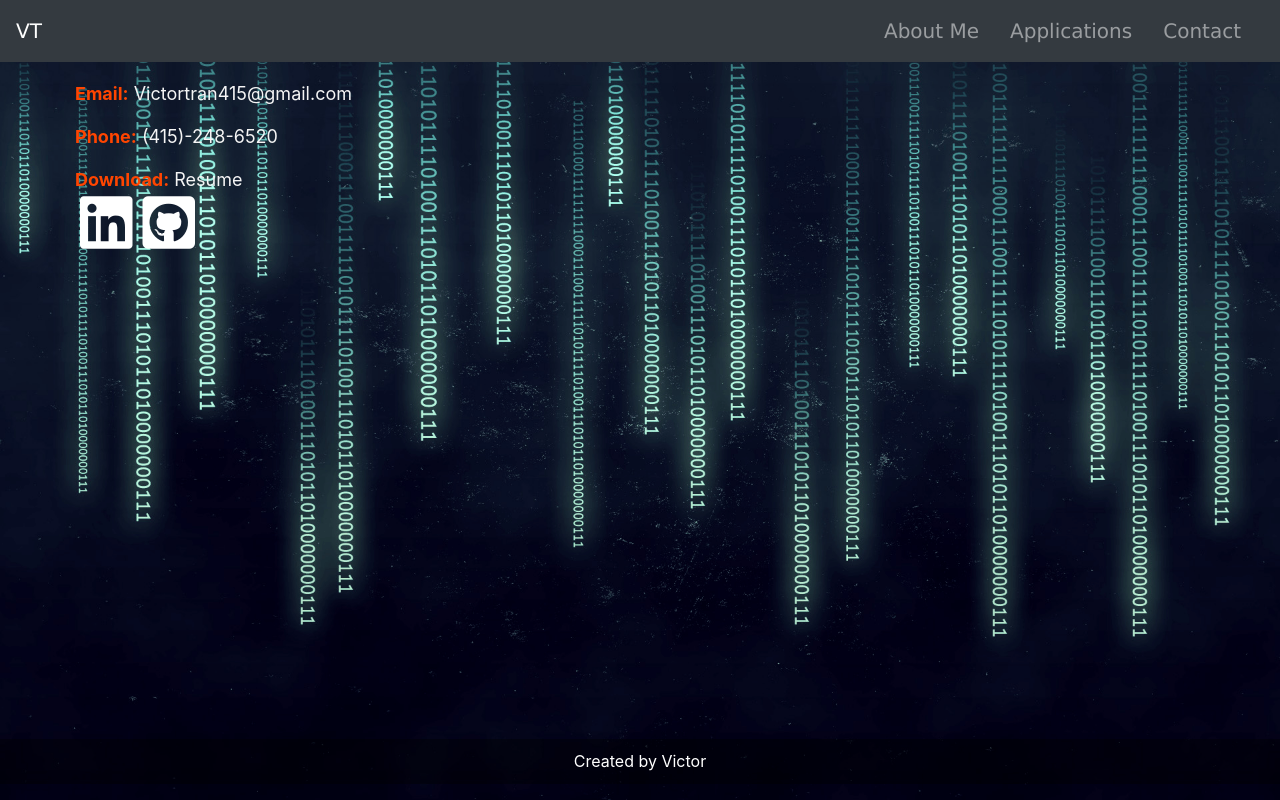
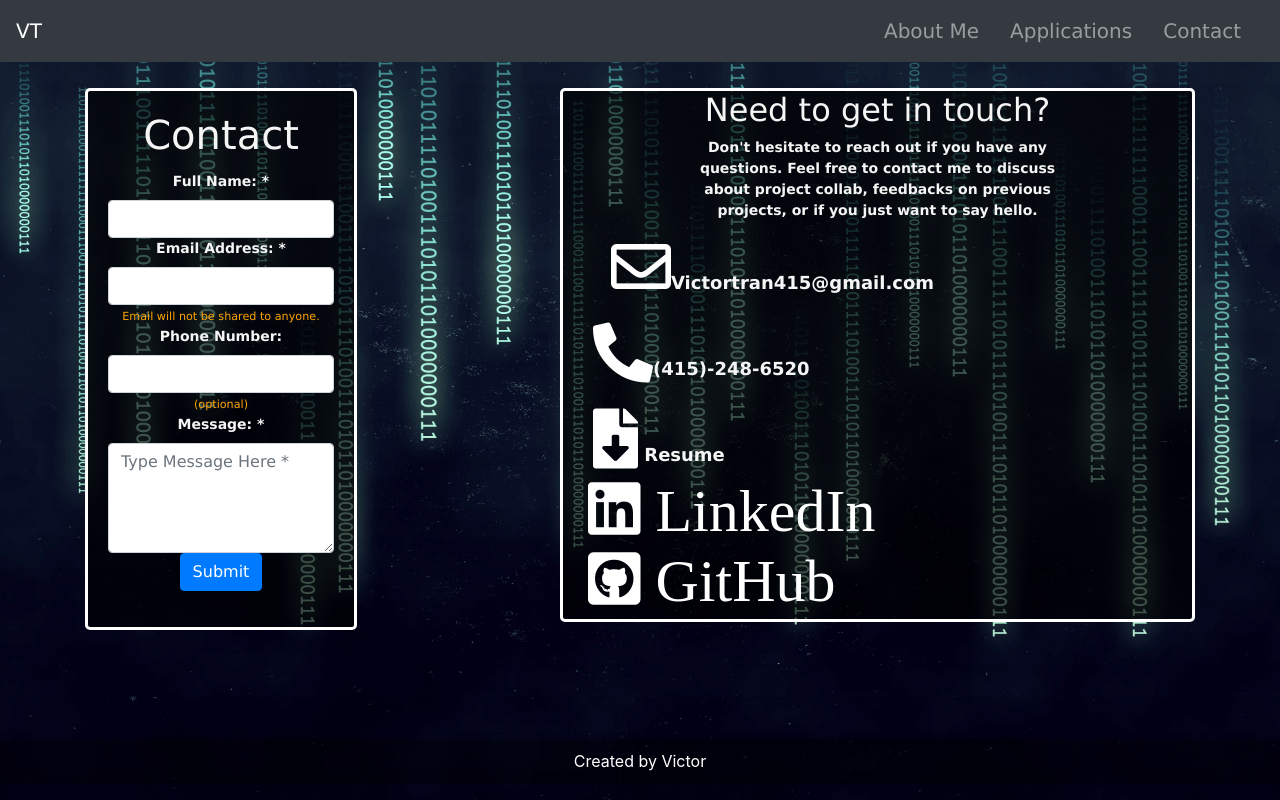
Before and after one commit to Victortran415/React_Portfolio, a React (Create React App) app: page /Contact in a window 1280 px wide. Built offline with nearby package versions, Linux system fonts and the light colour scheme; some icons are missing.

Commit message:
set up contact box

```diff
--- a/src/Components/Cards/Cards.js
+++ b/src/Components/Cards/Cards.js
@@ -17,7 +17,7 @@ const styles = {
 const Card = (props) => {
 	return (
 		<div className="card" style={styles.card}>
-			<img src={props.image} className="card-img-top" />
+			<img src={props.image} className="card-img-top" alt=''/>
 			<div className="card-body">
 				<h5 style={styles.color} className="card-title">
 					{props.title}
--- a/src/Pages/AboutMe.js
+++ b/src/Pages/AboutMe.js
@@ -4,6 +4,7 @@ import { Row } from "../Components/Row/Row";
 import Column from "../Components/Column/Col";
 import myImage from "../Components/Images/myImage/myimage.png";
 import Wrapper from "../Components/Wrapper/Wrapper";
+import {useHistory} from 'react-router-dom'
 
 
 const styles = {
@@ -25,6 +26,11 @@ const styles = {
 	},
 };
 const AboutMe = () => {
+    const history = useHistory()
+	const handleClick = () => {
+		history.push('/Applications')
+	}
+
     return (
 		<Wrapper>
 			<Container>
@@ -62,12 +68,12 @@ const AboutMe = () => {
 								learning how to build applications so I've applied to a full
 								stack web development bootcamp at UC Berkeley Extension.
 								<br></br>
-								Check out my{" "}
-								<a href="/Application">
-									<highlight style={{ color: "orangered" }}>
+
+								<p onClick={handleClick}>Check out my{" "}
+									<highlight style={{ color: "orangered", textDecoration: "underline" }}>
 										Portfolio
 									</highlight>
-								</a>
+								</p>
 							</p>
 						</Column>
 					</Row>
--- a/src/Pages/Contact.js
+++ b/src/Pages/Contact.js
@@ -2,7 +2,6 @@ import React from "react";
 import { Container } from "../Components/Container/Container";
 import { Row } from "../Components/Row/Row";
 import Column from "../Components/Column/Col";
-import Wrapper from "../Components/Wrapper/Wrapper";
 import Resume from "../Components/Resume/VictorTran_Resume.pdf";
 
 const styles = {
@@ -12,50 +11,133 @@ const styles = {
 		paddingLeft: "5px",
 	},
 	fab: {
-		fontSize: '60px',
-		paddingLeft: '10px',
-		color: 'white',
-	}
+		fontSize: "60px",
+		paddingLeft: "10px",
+		paddingBottom: '10px',
+		color: "white",
+	},
+	contactBox: {
+		marginTop: "3rem",
+		color: "whitesmoke",
+		fontFamily: "Verdana, Geneva, Tahoma, sans-serif",
+		fontWeight: "bold",
+		fontSize: "14px",
+		border: "3px",
+		borderStyle: "solid",
+		borderColor: "white",
+		borderRadius: "5px",
+		backgroundColor: "rgba(0, 0, 0, 0.65)",
+		display: 'inline-block',
+		paddingRight: '15px',
+		paddingLeft: '15px'
+	},
+	small: {
+		color: "orangered",
+	},
 };
 const Contact = () => {
 	return (
-		<Wrapper>
 		<Container>
 			<Row>
-					<Column size="md=6">
-						<div>
+				<Column size="md-5">
+					<div className="card text-center" style={styles.contactBox}>
+						<div className="card-body">
+							<h1 className="card-title">Contact</h1>
+							<div className="row">
+								<form action="" style={{ display: "inline-block" }}
+									>
+									<div
+										className="form-group"
+										>
+										<label for="enterFullName">Full Name: *</label>
+										<input
+											type="name"
+											className="form-control"
+											required="required"
+											data-error="Please, leave us a message."
+										/>
+
+										<label for="exampleInputEmail1">Email Address: *</label>
+										<input
+											type="email"
+											className="form-control"
+											required="required"
+											data-error="Please, leave us a message."
+										/>
+										<small className="form-text text-muted">
+											<highlight style={{ color: "orange" }}>
+												Email will not be shared to anyone.
+											</highlight>
+										</small>
+
+										<label for="enterPhoneNumber">Phone Number:</label>
+										<input type="email" className="form-control" />
+										<small className="form-text text-muted">
+											<highlight style={{ color: "orange" }}>
+												(optional)
+											</highlight>
+										</small>
+
+										<label for="form_message">Message: *</label>
+										<textarea
+											id="form_message"
+											name="message"
+											className="form-control"
+											placeholder="Type Message Here *"
+											rows="4"
+											required="required"
+											data-error="Please, leave us a message."
+										></textarea>
+										<div className="help-block with-errors"></div>
+										<button type="submit" className="btn btn-primary">
+										Submit
+									</button>
+									</div>
+
+								</form>
+							</div>
+						</div>
+					</div>
+				</Column>
+				<Column size="md-7">
+					<div style={styles.contactBox}>
+						<div className="text-center">
+							<h2>Need to get in touch?</h2>
+							<p style={{paddingRight: '100px', paddingLeft: '100px'}}>Don't hesitate to reach out if you have any questions. Feel free to contact me to discuss about project collab, feedbacks on previous projects, or if you just want to say hello.  </p>
+							</div>
+
 						<p style={styles.infoList}>
-								<strong style={{ color: "orangered" }}>Email:</strong>{" "}
-								Victortran415@gmail.com
+						<i className="fab fa-envelope-o" aria-hidden="true"></i>
+
+							<i style={styles.fab} className="far fa-envelope"></i>Victortran415@gmail.com
 						</p>
 						<p style={styles.infoList}>
-								<strong style={{ color: "orangered" }}>Phone:</strong>{" "}
+						<i style={styles.fab} className="fas fa-phone-alt"></i>
 							(415)-248-6520
 						</p>
 						<a
 							href={Resume}
 							download=""
 							style={styles.infoList}
-								id="updateResume"
-							>
-								<strong style={{ color: "orangered" }}>Download:</strong>{" "}
-								Resume
+							id="updateResume">
+							<i style={styles.fab} className="fas fa-file-download"></i> Resume
+						</a>
+						<br></br>
+
+						<a
+						href="https://www.linkedin.com/in/victor-tran-927388157/">
+						<i style={styles.fab} className="fab fa-linkedin"> LinkedIn</i>
+					</a>
+					<br></br>
+
+					<a href="https://github.com/Victortran415" class="links">
+						<i style={styles.fab} className="fab fa-github-square"><span> GitHub</span></i>
 					</a>
 					</div>
-						<a
-							href="https://www.linkedin.com/in/victor-tran-927388157/"
-							class="links"
-						>
-							<i style={styles.fab} className="fab fa-linkedin" ></i>
-						</a>
 
-						<a href="https://github.com/Victortran415" class="links">
-							<i style={styles.fab} className="fab fa-github-square"></i>
-						</a>
 				</Column>
 			</Row>
 		</Container>
-		</Wrapper>
 	);
 };
 
```
Lines whose indentation alone changed are shown as unchanged.
